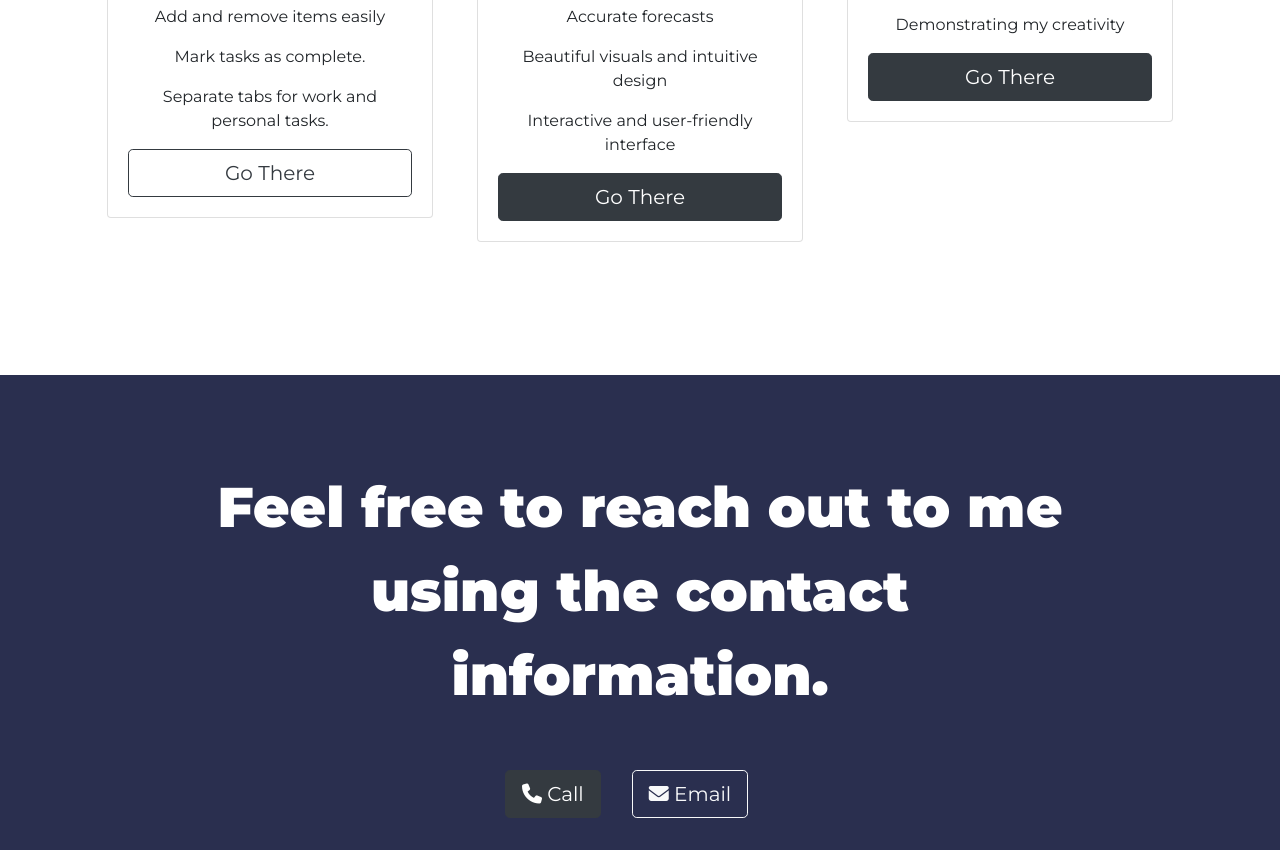
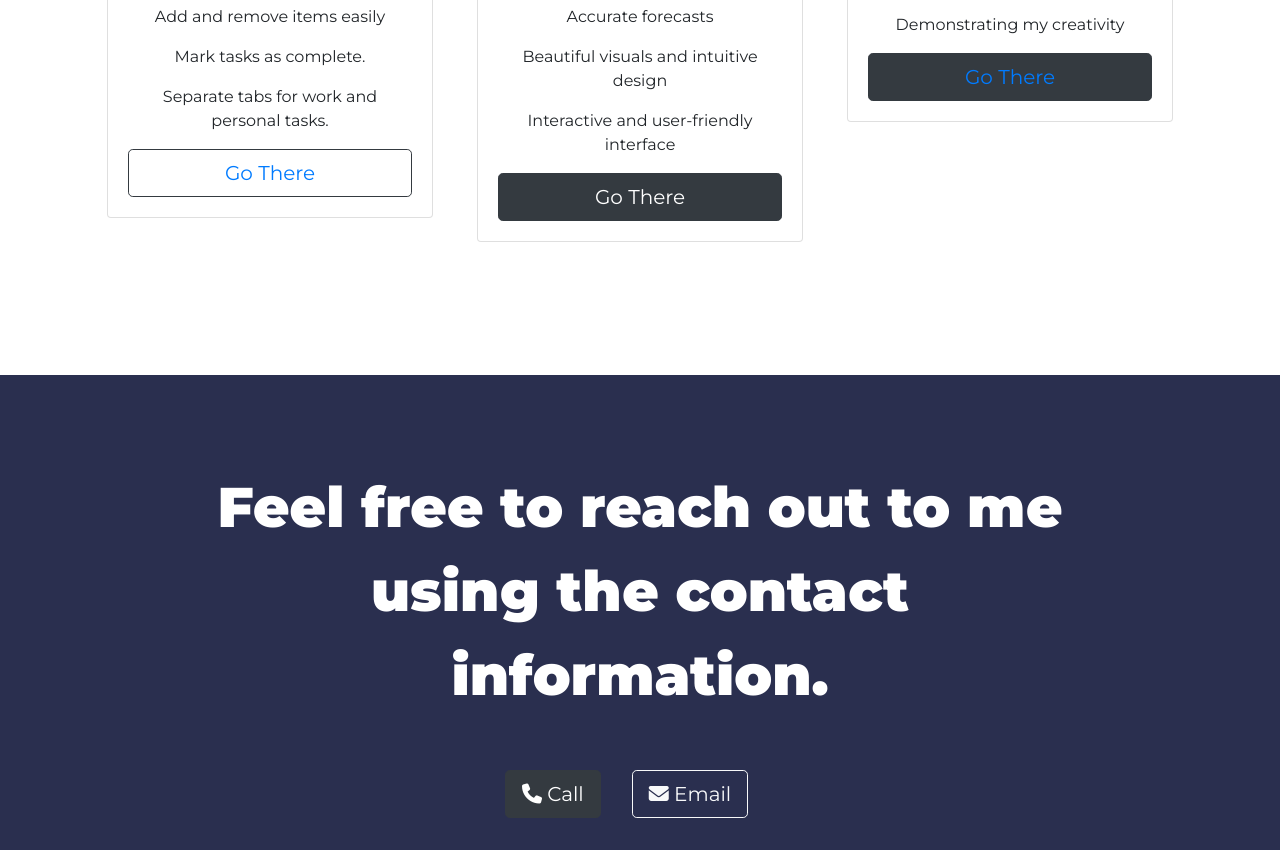
Before and after one commit to sb200212/intro, a plain HTML site: page index.html in a window 1280 px wide. Shown: the part 2478-3328 px from the top of the page. Drawn offline with nearby package versions, Linux system fonts and the light colour scheme.

Commit message:
Update index.html

```diff
--- a/index.html
+++ b/index.html
@@ -104,7 +104,7 @@
       </div>
     </section>
 
-    <!-- Features -->
+    <!-- Skill -->
     <section id="features" class="white-section">
       <div class="container-fluid">
         <div class="row">
@@ -133,7 +133,7 @@
       </div>
     </section>
 
-    <!-- Testimonials -->
+    <!-- Edu -->
 
     <section id="education" class="colored-section">
       <div
@@ -185,7 +185,7 @@
       </div>
     </section>
 
-    <!-- Press -->
+    <!-- Edu img -->
 
     <section id="press" class="colored-section">
       <img class="logo-img" src="images/lfc.png" alt="lfc-logo" />
@@ -193,7 +193,7 @@
       <img class="logo-img" src="images/ccs.png" alt="ccs-logo" />
     </section>
 
-    <!-- Pricing -->
+    <!-- Project -->
 
     <section id="pricing" class="white-section">
       <h2 class="section-heading">Projects</h2>
@@ -213,7 +213,7 @@
                 class="btn btn-block btn-outline-dark btn-lg"
                 type="button"
               >
-              Go There
+              <a href = "https://sbtodo.netlify.app/"> Go There </a>
               </button>
             </div>
           </div>
@@ -245,7 +245,7 @@
               <p>Sharing my passion for technology</p>
               <p>Demonstrating my creativity</p>
               <button class="btn btn-block btn-dark btn-lg" type="button">
-                Go There
+                <a href = "https://sb200212.github.io/intro/"> Go There </a>
               </button>
             </div>
           </div>
```
